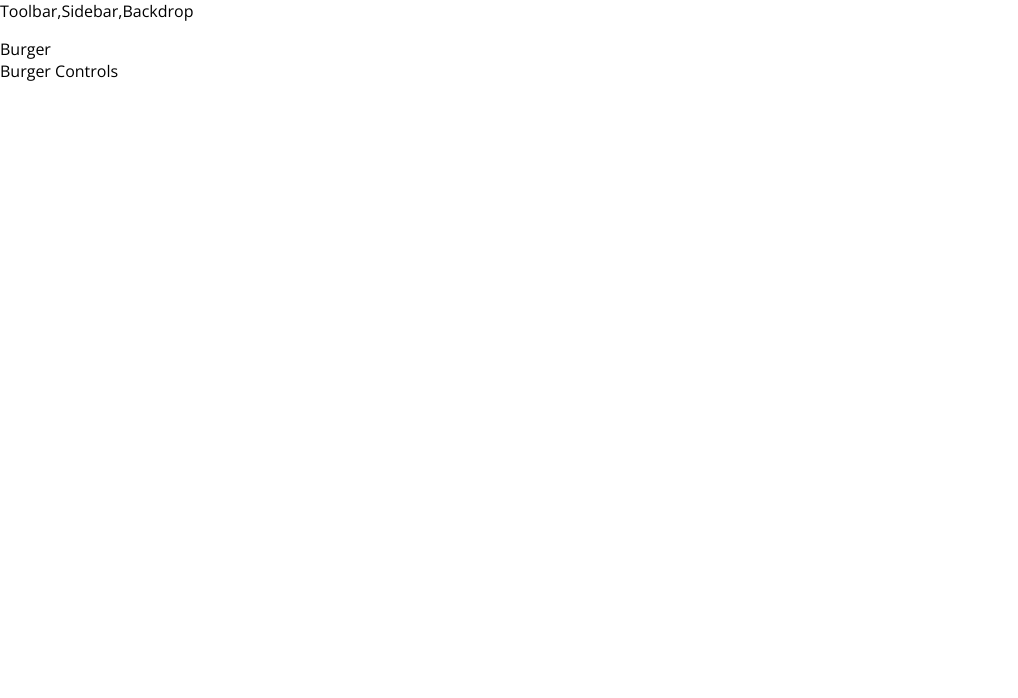
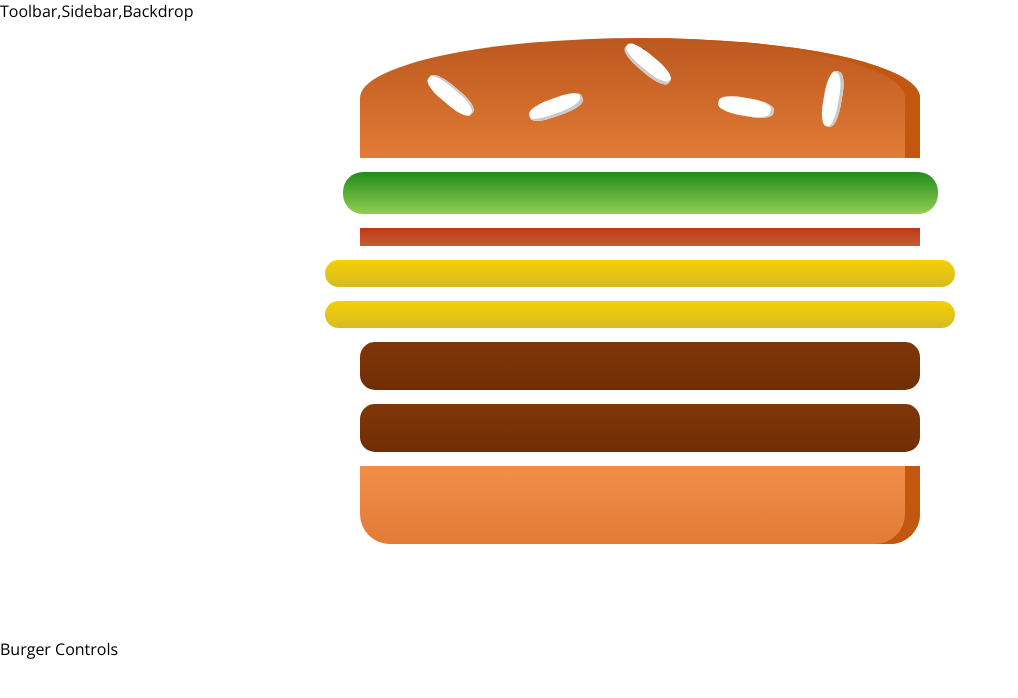
Before and after one commit to tushardahiya/burger-builder, a React app: page / in a window 1280 px wide. Shown: the top 698 px of the page, without its empty margins (0-1018 px from the left). Built offline with nearby package versions, Linux system fonts and the light colour scheme.

Commit message:
displayed the burger ingredients

```diff
--- a/package.json
+++ b/package.json
@@ -31,6 +31,7 @@
     "postcss-flexbugs-fixes": "3.2.0",
     "postcss-loader": "2.0.8",
     "promise": "8.0.1",
+    "prop-types": "^15.7.2",
     "raf": "3.4.0",
     "react": "^16.13.1",
     "react-dev-utils": "^5.0.2",
--- /dev/null
+++ b/src/components/Burger/Burger.css
@@ -0,0 +1,32 @@
+.Burger {
+    width: 100%;
+    margin:  auto;
+    height: 250px;
+    text-align: center;
+    font-weight: bold;
+    font-size: 1.2rem;
+    /* overflow: scroll;   //this is causing a scrollbar to be displayed//  */
+
+}
+
+@media (min-width:500px) and (min-height:400px) {
+    .Burger {
+        width: 350px;
+        height: 300px;
+    }
+}
+
+
+@media (min-width:500px) and (min-height:401px) {
+    .Burger {
+        width: 450px;
+        height: 400px;
+    }
+}
+
+@media (min-width:1000px) and (min-height:700px) {
+    .Burger {
+        width: 700px;
+        height: 600px;
+    }
+}
--- a/src/components/Burger/Burger.js
+++ b/src/components/Burger/Burger.js
@@ -0,0 +1,39 @@
+import React from 'react';
+import classes from '../Burger/Burger.css';
+import BurgerIngredient from './BurgerIngredient/BurgerIngredient';
+
+const burger = (props) => {
+
+const transformedIngredients = Object.keys(props.ingredients)
+        .map( igKey => {
+            return [...Array(props.ingredients[igKey])].map((_,i)=> {
+               return <BurgerIngredient key={igKey + i } type={igKey} />
+            })
+        } );
+
+        return(
+        <div className={classes.Burger}>
+            <BurgerIngredient type='Bread-Top' />
+            {transformedIngredients}
+            <BurgerIngredient type='Bread-Bottom' />
+        </div>
+    );
+};
+
+export default burger;
+
+
+      // LOGIC OF CONST TRASFORMEDINGREDIENTS
+    //   array of keys [meat,bacon....]
+
+        // map received meat for example
+
+        // returns an array [    with length=(depends on the ingredient value)  ]
+
+
+        // this final array will have different length depending upon the value
+        // for example for meat the array is [ _,_ ] maybe
+
+        // on this array  (dont care about the value of the elements but their index
+        // so map(_,i) => {<burgeringredient /> }
+        // this will run on each element of array with the key increasing each time according to the index
--- a/src/containers/BurgerBuilder/BurgerBuilder.js
+++ b/src/containers/BurgerBuilder/BurgerBuilder.js
@@ -1,11 +1,21 @@
 import React, {Component} from 'react';
 import Auxiliary from '../../hoc/Auxiliary';
+import Burger from '../../components/Burger/Burger';
 
 class BurgerBuilder extends Component {
+    state = {
+        ingredients:{
+            Salad: 1,
+            Bacon:1,
+            Cheese:2,
+            Meat:2
+        }
+    };
+
     render(){
         return(
             <Auxiliary>
-                <div>Burger</div>
+                <Burger ingredients={this.state.ingredients} />
                 <div>Burger Controls</div>
             </Auxiliary>
         );
```
